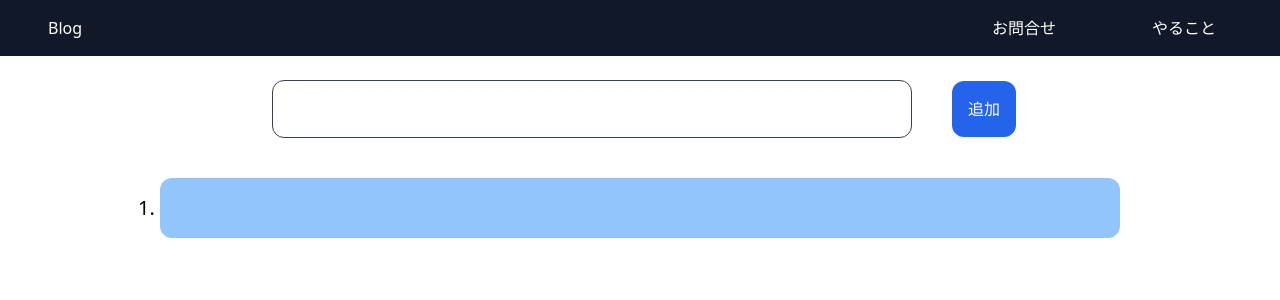
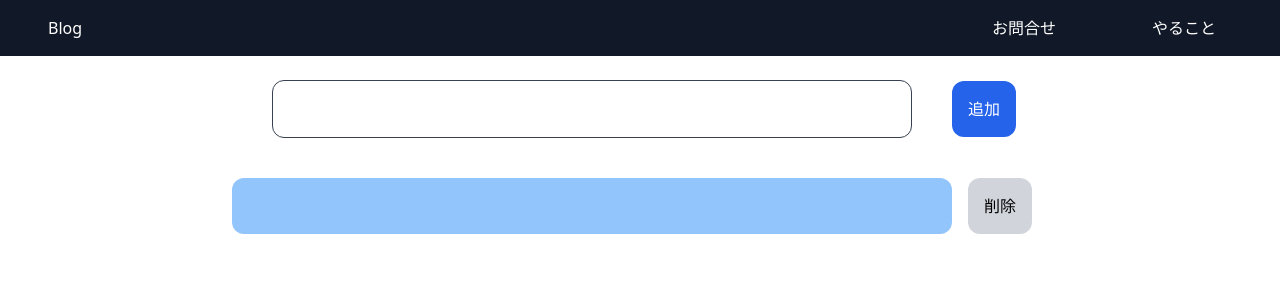
Before and after one commit to Tomoe-Yoko/test-app, a React (Create React App) app: page /Todo in a window 1280 px wide. Both pictures are taken after a click on the button "追加". Shown: the top 300 px of the page. Built offline with nearby package versions, Linux system fonts and the light colour scheme.

Commit message:
削除ボタンの追加

```diff
--- a/src/components/Todo.js
+++ b/src/components/Todo.js
@@ -9,6 +9,11 @@ const Todo = () => {
     setTodoList([...todoList, { text: inputText }]);
     setInputText("");
   };
+
+  const remove = (index) => {
+    setTodoList(todoList.filter((_, i) => i !== index));
+  };
+
   return (
     <div className="App">
       <div>
@@ -29,13 +34,19 @@ const Todo = () => {
           </button>
         </div>
         <div className="todo-container">
-          <ol id="todos" className="todos">
+          <ol>
             {todoList.map((todo, index) => (
-              <li
-                key={index}
-                className="w-3/4 mx-auto my-4 p-4 text-xl bg-blue-300 list-decimal rounded-xl"
-              >
-                {todo.text}
+              <li key={index} className="flex justify-center mx-auto w-3/4">
+                <div className="w-3/4  my-4 p-4 text-xl bg-blue-300 list-decimal rounded-xl">
+                  {todo.text}
+                </div>
+                <button
+                  onClick={() => remove(index)}
+                  className="p-4 bg-gray-300
+                   text-black m-4 rounded-xl"
+                >
+                  削除
+                </button>
               </li>
             ))}
           </ol>
```
